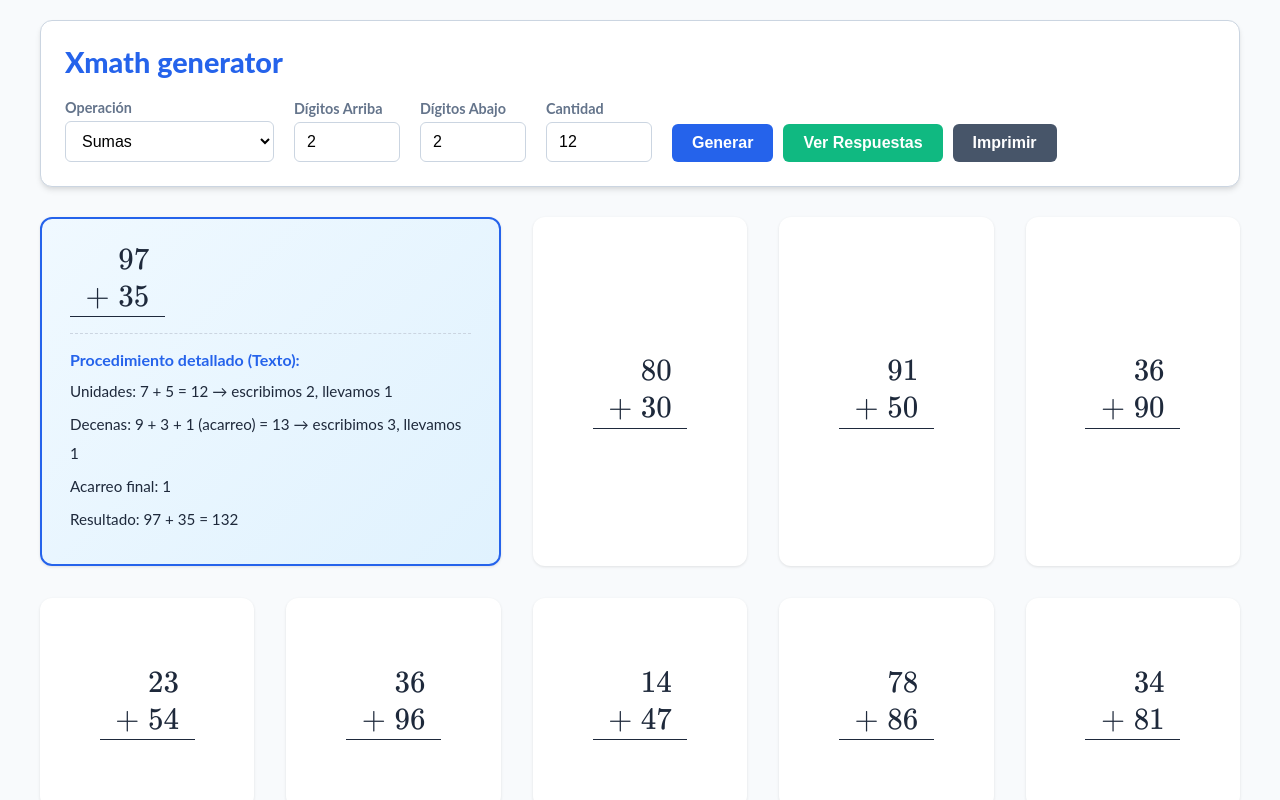
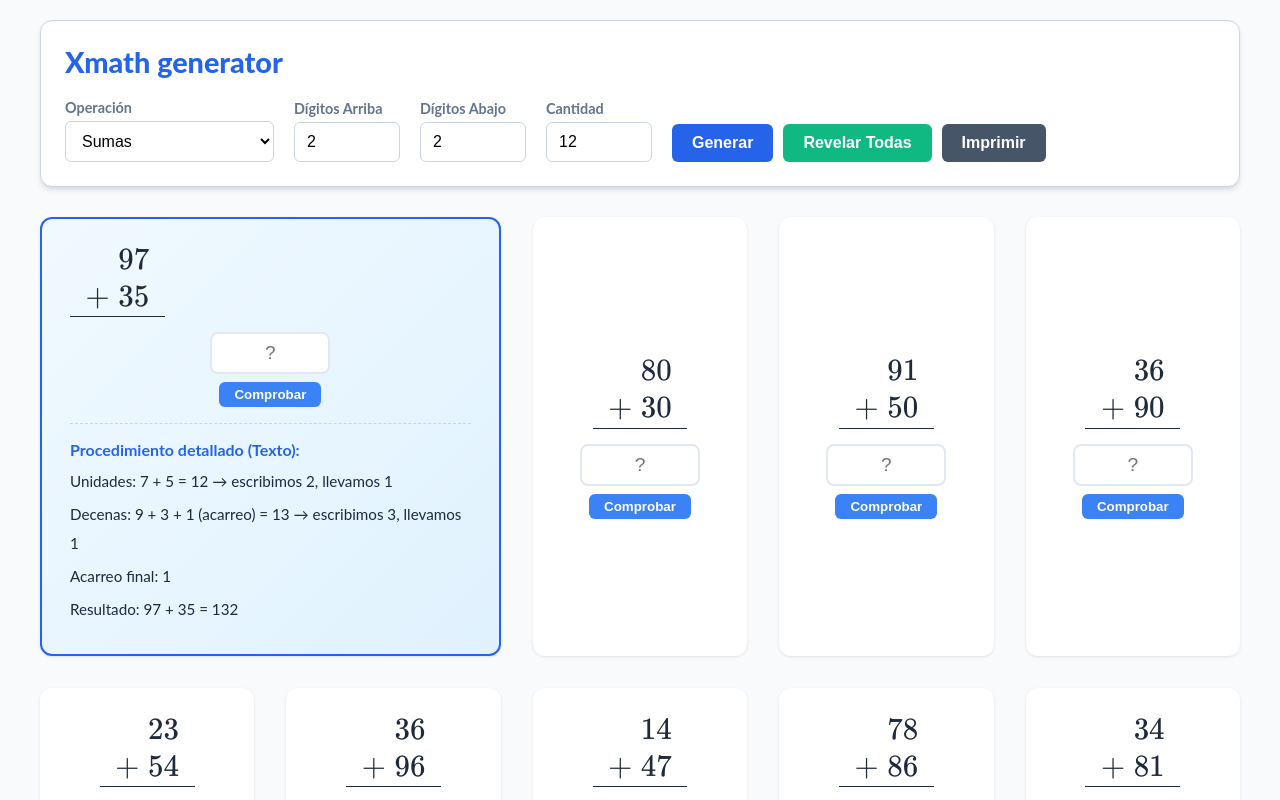
Before and after one commit to romahn68/Xmath-Generator, a React (Vite) app: page / in a window 1280 px wide. Shown: the top 800 px of the page. Built offline with nearby package versions, Linux system fonts and the light colour scheme.

Commit message:
Fix input visibility and implement interactive mode

```diff
--- a/src/App.jsx
+++ b/src/App.jsx
@@ -116,7 +116,7 @@ function App() {
                             Generar
                         </button>
                         <button className="btn btn-secondary" onClick={toggleAnswers}>
-                            {showAnswers ? 'Ocultar Respuestas' : 'Ver Respuestas'}
+                            {showAnswers ? 'Ocultar Respuestas' : 'Revelar Todas'}
                         </button>
                         <button className="btn btn-neutral" onClick={handlePrint}>
                             Imprimir
--- a/src/components/ExerciseCard.jsx
+++ b/src/components/ExerciseCard.jsx
@@ -1,19 +1,63 @@
-import React, { useEffect, useRef } from 'react';
+import React, { useEffect, useRef, useState } from 'react';
 import katex from 'katex';
 import { getExplanation, getEquation1Explanation, getEquation2Explanation } from '../utils/stepLogic';
 import { getAdditionVisual, getSubtractionVisual, getMultiplicationVisual } from '../utils/visualLogic';
 
-export function ExerciseCard({ numTop, numBottom, symbol, result, operation, showAnswer, isExample, equation, coefficients }) {
+export function ExerciseCard({ numTop, numBottom, symbol, result, operation, showAnswer: globalShowAnswer, isExample, equation, coefficients }) {
     const mathRef = useRef(null);
+    const [userAnswer, setUserAnswer] = useState('');
+    const [status, setStatus] = useState('pending'); // 'pending', 'correct', 'incorrect', 'revealed'
+
+    // Si globalShowAnswer cambia a true (el botón "Ver Respuestas" global), revelamos todo
+    useEffect(() => {
+        if (globalShowAnswer) {
+            setStatus('revealed');
+        } else if (status === 'revealed') {
+            setStatus('pending');
+            setUserAnswer('');
+        }
+    }, [globalShowAnswer]);
 
     const isEquation = operation === 'ecuacion1' || operation === 'ecuacion2';
+
+    // Manejar envío de respuesta
+    const checkAnswer = () => {
+        if (!userAnswer) return;
+        const cleanUser = userAnswer.replace(/\s/g, '').replace(/,/g, '.');
+        let isCorrect = false;
+
+        if (operation === 'division') {
+            isCorrect = Math.abs(parseFloat(cleanUser) - Math.floor(result)) < 0.01;
+        } else if (isEquation) {
+            const val = parseFloat(cleanUser);
+            if (Array.isArray(result)) {
+                isCorrect = result.some(r => Math.abs(r - val) < 0.01);
+            } else {
+                isCorrect = Math.abs(val - result) < 0.01;
+            }
+        } else {
+            isCorrect = Math.abs(parseFloat(cleanUser) - result) < 0.01;
+        }
+
+        if (isCorrect) {
+            setStatus('correct');
+        } else {
+            setStatus('incorrect');
+        }
+    };
+
+    const handleKeyDown = (e) => {
+        if (e.key === 'Enter') {
+            checkAnswer();
+        }
+    };
 
     useEffect(() => {
         if (mathRef.current) {
             let latex;
+            const shouldRenderSolution = status === 'revealed' || (status === 'correct' && !isEquation);
 
             if (operation === 'division') {
-                // Formato de división larga "casita"
                 latex = `
                     \\begin{array}{r|l}
                     & \\phantom{${result}} \\\\
@@ -22,57 +66,25 @@ export function ExerciseCard({ numTop, numBottom, symbol, result, operation, sho
                     \\end{array}
                 `;
             } else if (isEquation && equation) {
-                // Formato de ecuación - convertir a LaTeX
-                let eqLatex = equation
-                    .replace(/x²/g, 'x^2')
-                    .replace(/−/g, '-');
+                let eqLatex = equation.replace(/x²/g, 'x^2').replace(/−/g, '-');
                 latex = eqLatex;
             } else {
-                // Determine format based on state (solved vs unsolved)
-
-                // Si se debe mostrar la respuesta y no es un ejemplo (que tiene su propia lógica abajo)
-                // O incluso si es ejemplo podríamos querer mostrarlo visualmente
-                // El requerimiento decía "cuando se agrega el resultado aparezca la respuesta pero con procedimiento"
-
-                if (showAnswer) {
+                if (shouldRenderSolution) {
                     switch (operation) {
-                        case 'suma':
-                            latex = getAdditionVisual(numTop, numBottom);
-                            break;
-                        case 'resta':
-                            latex = getSubtractionVisual(numTop, numBottom);
-                            break;
-                        case 'multiplicacion':
-                            latex = getMultiplicationVisual(numTop, numBottom);
-                            break;
+                        case 'suma': latex = getAdditionVisual(numTop, numBottom); break;
+                        case 'resta': latex = getSubtractionVisual(numTop, numBottom); break;
+                        case 'multiplicacion': latex = getMultiplicationVisual(numTop, numBottom); break;
                         default:
-                            // Fallback
-                            latex = `
-                                \\begin{array}{r}
-                                    ${numTop} \\\\
-                                    ${symbol} \\; ${numBottom} \\\\
-                                \\hline
-                                    ${result}
-                                \\end{array}
-                            `;
+                            latex = `\\begin{array}{r} ${numTop} \\\\ ${symbol} \\; ${numBottom} \\\\ \\hline ${result} \\end{array}`;
                     }
                 } else {
-                    // Estado inicial (sin respuesta)
-                    latex = `
-                        \\begin{array}{r}
-                            ${numTop} \\\\
-                            ${symbol} \\; ${numBottom} \\\\
-                        \\hline
-                        \\end{array}
-                    `;
+                    latex = `\\begin{array}{r} ${numTop} \\\\ ${symbol} \\; ${numBottom} \\\\ \\hline \\end{array}`;
                 }
             }
 
-            katex.render(latex, mathRef.current, {
-                throwOnError: false
-            });
+            katex.render(latex, mathRef.current, { throwOnError: false });
         }
-    }, [numTop, numBottom, symbol, operation, result, equation, isEquation, showAnswer]);
+    }, [numTop, numBottom, symbol, operation, result, equation, isEquation, status]);
 
     // Obtener explicación según el tipo de operación
     const getSteps = () => {
@@ -89,7 +101,7 @@ export function ExerciseCard({ numTop, numBottom, symbol, result, operation, sho
 
     const explanationSteps = getSteps();
 
-    // Formatear resultado para ecuaciones
+    // Formatear resultado para ecuaciones (solo para display)
     const formatResult = () => {
         if (operation === 'ecuacion1') {
             return `x = ${result}`;
@@ -102,15 +114,96 @@ export function ExerciseCard({ numTop, numBottom, symbol, result, operation, sho
             }
             return `x = ${result}`;
         }
-        return ``; // Vacío porque el resultado visual ya está en el LaTeX para operaciones básicas
+        return ``;
     };
+
+    // UI Input Styles
+    const inputStyle = {
+        marginTop: '15px',
+        padding: '8px',
+        borderRadius: '8px',
+        border: '2px solid #e2e8f0',
+        width: '100px',
+        textAlign: 'center',
+        fontSize: '1.2rem',
+        outline: 'none',
+        transition: 'all 0.2s',
+        backgroundColor: 'white'
+    };
+
+    if (status === 'correct') {
+        inputStyle.borderColor = '#22c55e';
+        inputStyle.backgroundColor = '#f0fdf4';
+    } else if (status === 'incorrect') {
+        inputStyle.borderColor = '#ef4444';
+        inputStyle.backgroundColor = '#fef2f2';
+    }
 
     return (
         <div className={`exercise-card ${isExample ? 'example-card' : ''} ${isEquation ? 'equation-card' : ''}`}>
             <div ref={mathRef} style={{ fontSize: isEquation ? '0.95em' : '1.6em', color: 'var(--text)' }}></div>
 
-            {/* Espacio para procedimiento en ecuaciones */}
-            {isEquation && !isExample && (
+            {/* Input interactivo - Solo si no está revelado globalmente */}
+            {status !== 'revealed' && (
+                <div style={{ display: 'flex', flexDirection: 'column', alignItems: 'center', gap: '8px', width: '100%' }} className="no-print">
+
+                    {status === 'correct' ? (
+                        <div style={{ color: '#22c55e', fontWeight: 'bold', fontSize: '1.2em', marginTop: '10px' }}>
+                            ¡Correcto! 🎉
+                        </div>
+                    ) : (
+                        <>
+                            <input
+                                type="text"
+                                inputMode="decimal"
+                                placeholder="?"
+                                value={userAnswer}
+                                onChange={(e) => setUserAnswer(e.target.value)}
+                                onKeyDown={handleKeyDown}
+                                style={inputStyle}
+                                disabled={status === 'correct'}
+                            />
+
+                            <div style={{ display: 'flex', gap: '5px' }}>
+                                <button
+                                    onClick={checkAnswer}
+                                    style={{
+                                        padding: '5px 15px',
+                                        backgroundColor: '#3b82f6',
+                                        color: 'white',
+                                        border: 'none',
+                                        borderRadius: '6px',
+                                        cursor: 'pointer',
+                                        fontWeight: '600'
+                                    }}
+                                >
+                                    Comprobar
+                                </button>
+
+                                {status === 'incorrect' && (
+                                    <button
+                                        onClick={() => setStatus('revealed')}
+                                        style={{
+                                            padding: '5px 10px',
+                                            backgroundColor: 'transparent',
+                                            color: '#64748b',
+                                            border: '1px solid #cbd5e1',
+                                            borderRadius: '6px',
+                                            cursor: 'pointer',
+                                            fontSize: '0.9em'
+                                        }}
+                                    >
+                                        Ver solución
+                                    </button>
+                                )}
+                            </div>
+                        </>
+                    )}
+                </div>
+            )}
+
+            {/* Espacio para procedimiento en ecuaciones (solo visual, modo papel) */}
+            {isEquation && !isExample && status !== 'revealed' && (
                 <div className="procedure-space">
                     <div className="procedure-label">Procedimiento:</div>
                     <div className="procedure-lines">
@@ -124,20 +217,20 @@ export function ExerciseCard({ numTop, numBottom, symbol, result, operation, sho
                 </div>
             )}
 
-            {/* Para ecuaciones, seguimos mostrando el texto rojo de resultado.
-                Para sumas/restas/mult, como ya lo muestra el gráfico, ocultamos el texto rojo redundante
-                A MENOS que sea división (que no tiene visualLogic aún) */}
-
-            {showAnswer && (isEquation || operation === 'division') && (
-                <div style={{
-                    marginTop: '12px',
-                    fontSize: '1.25em',
-                    color: '#ef4444',
-                    fontWeight: 'bold'
-                }} className="no-print">
-                    {operation === 'division' ? `= ${Math.floor(result)} (res: ${numTop % numBottom})` : formatResult()}
+            {/* Si es Ecuación y está correcta o revelada, mostramos el valor  */}
+            {(status === 'correct' || status === 'revealed') && isEquation && (
+                <div style={{ marginTop: '10px', color: '#22c55e', fontWeight: 'bold' }}>
+                    {formatResult()}
                 </div>
             )}
+
+            {/* Si es Division y está correcta o revelada */}
+            {(status === 'correct' || status === 'revealed') && operation === 'division' && (
+                <div style={{ marginTop: '10px', color: '#64748b', fontSize: '0.9em' }}>
+                    {`= ${Math.floor(result)} (res: ${numTop % numBottom})`}
+                </div>
+            )}
+
 
             {isExample && (
                 <div className="explanation-panel">
```
